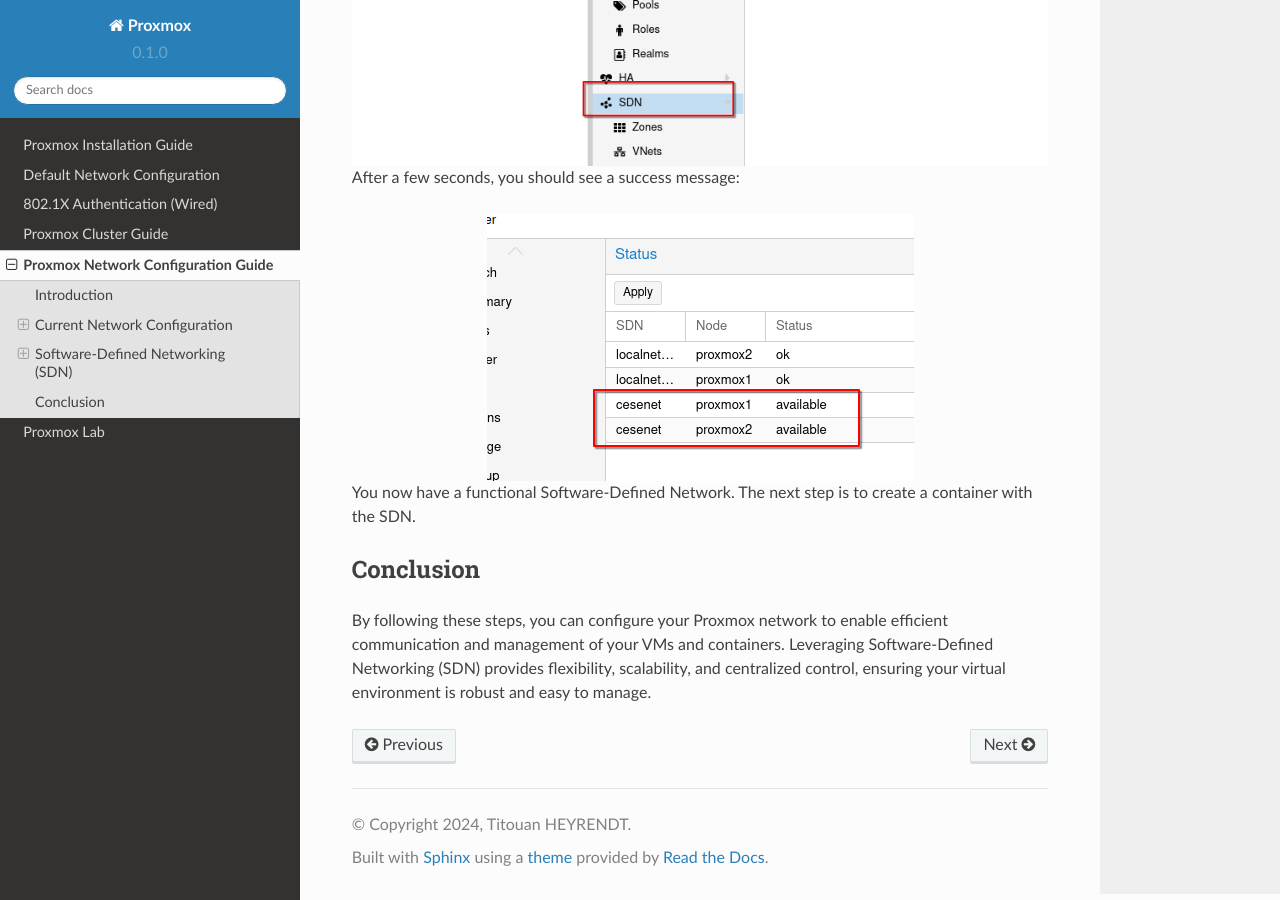
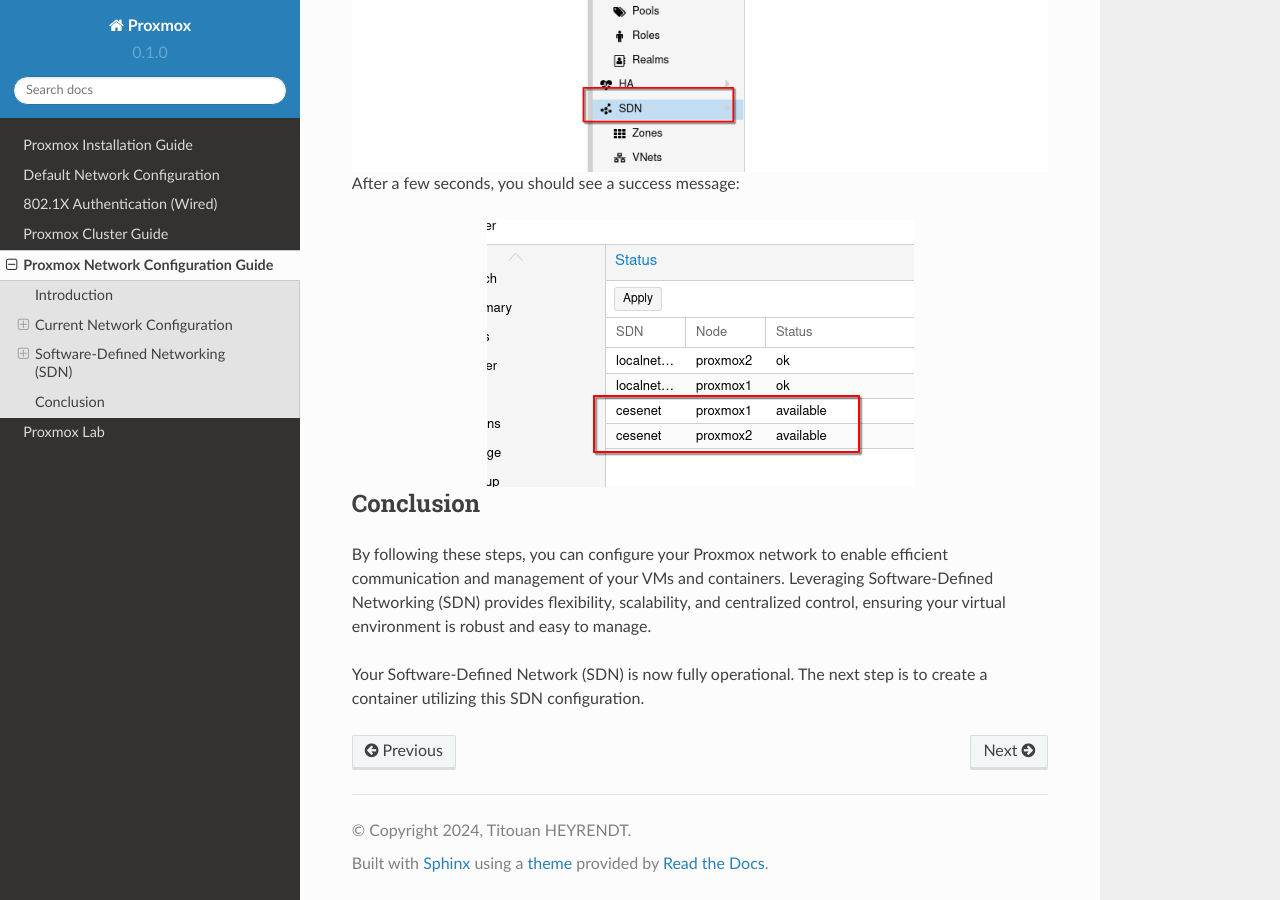
Before and after one commit to T2an/proxmox, a Sphinx documentation site: the page built from docs/source/networking.rst, in a window 1280 px wide and 900 px high, scrolled down 5457 px. Built offline with Sphinx 7.4.7 and the Read the Docs theme 2.0.0, drawn with Linux system fonts in a browser that asks for light colours; some of the changed text lies outside the part shown.

Commit message:
Add SDN section

```diff
--- a/docs/source/networking.rst
+++ b/docs/source/networking.rst
@@ -53,6 +53,7 @@
     :alt: Add SDN Zone
     :align: center
 
+
 2. **Choose the "Simple" option**:
 
    - **Id**: The name of the Zone.
@@ -65,6 +66,7 @@
     :alt: SDN Options
     :align: center
 
+
 Adding a Virtual Network (VNets)
 --------------------------------
 
@@ -76,6 +78,7 @@
     :alt: Add VNets
     :align: center
 
+
 2. **Configure the VNet**:
 
    - **Name**: Can be the same as the Zone.
@@ -85,7 +88,9 @@
     :alt: VNet Options
     :align: center
 
-### Adding a Subnet
+
+Adding a Subnet
+---------------
 
 Once the VNet is created, you need to add a Subnet:
 
@@ -94,6 +99,7 @@
 .. image:: ./images/VNETS_created.png
     :alt: VNets
     :align: center
+
 
 2. **Configure the Subnet**:
 
@@ -105,7 +111,9 @@
     :alt: Subnet Options
     :align: center
 
-### Setting DHCP Ranges
+
+Setting DHCP Ranges
+-------------------
 
 Configure the range of IP addresses for your cluster:
 
@@ -116,7 +124,9 @@
     :alt: DHCP Range Configuration
     :align: center
 
-### Applying the Configuration
+
+Applying the Configuration
+--------------------------
 
 After configuring your VNets and Subnets, apply the configuration:
 
@@ -126,15 +136,16 @@
     :alt: Apply SDN Configuration
     :align: center
 
+
 After a few seconds, you should see a success message:
 
 .. image:: ./images/SDN_success.png
     :alt: SDN Configuration Success
     :align: center
 
-You now have a functional Software-Defined Network. The next step is to create a container with the SDN.
-
 Conclusion
 ==========
 
 By following these steps, you can configure your Proxmox network to enable efficient communication and management of your VMs and containers. Leveraging Software-Defined Networking (SDN) provides flexibility, scalability, and centralized control, ensuring your virtual environment is robust and easy to manage.
+
+Your Software-Defined Network (SDN) is now fully operational. The next step is to create a container utilizing this SDN configuration.
```
